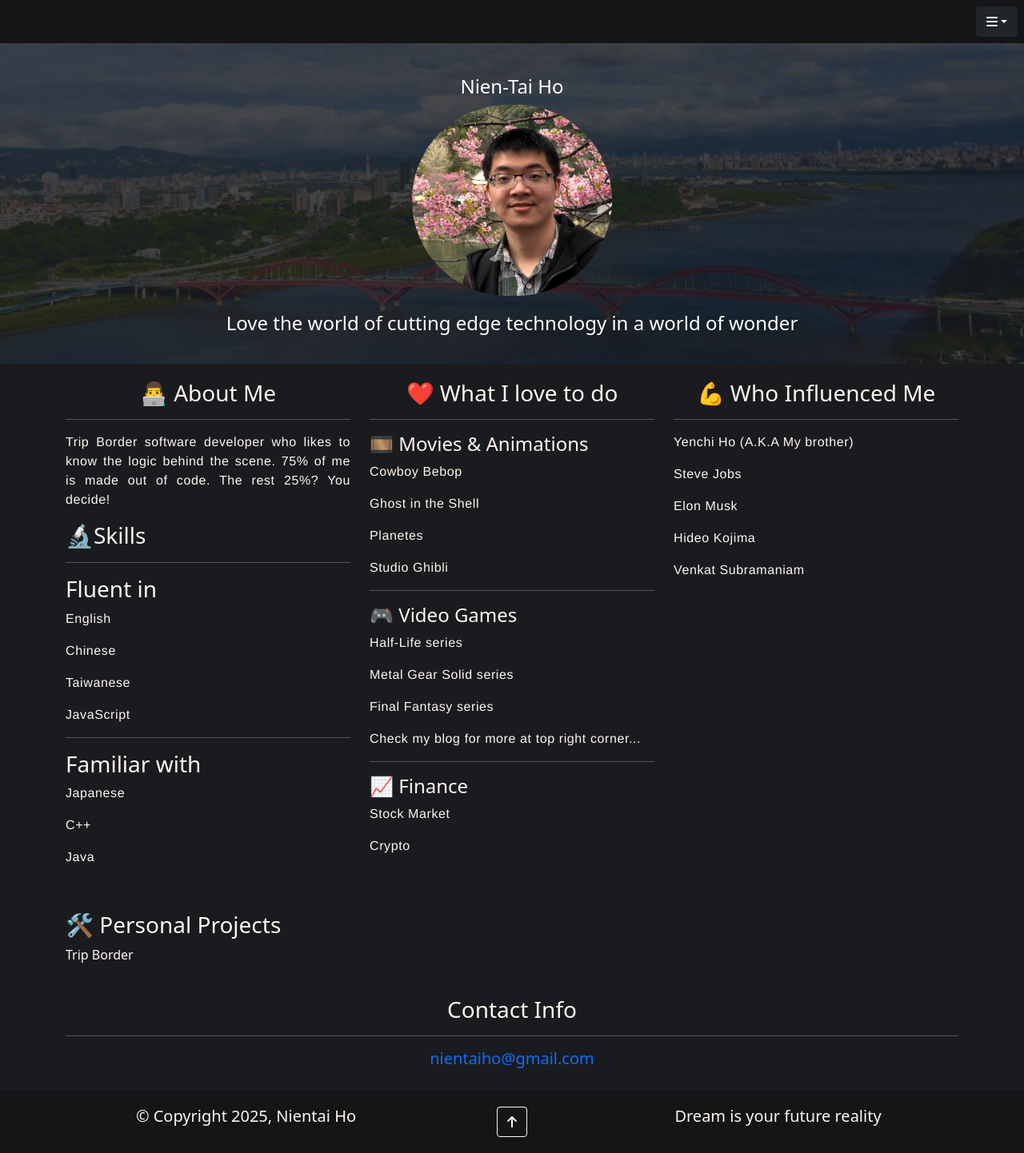
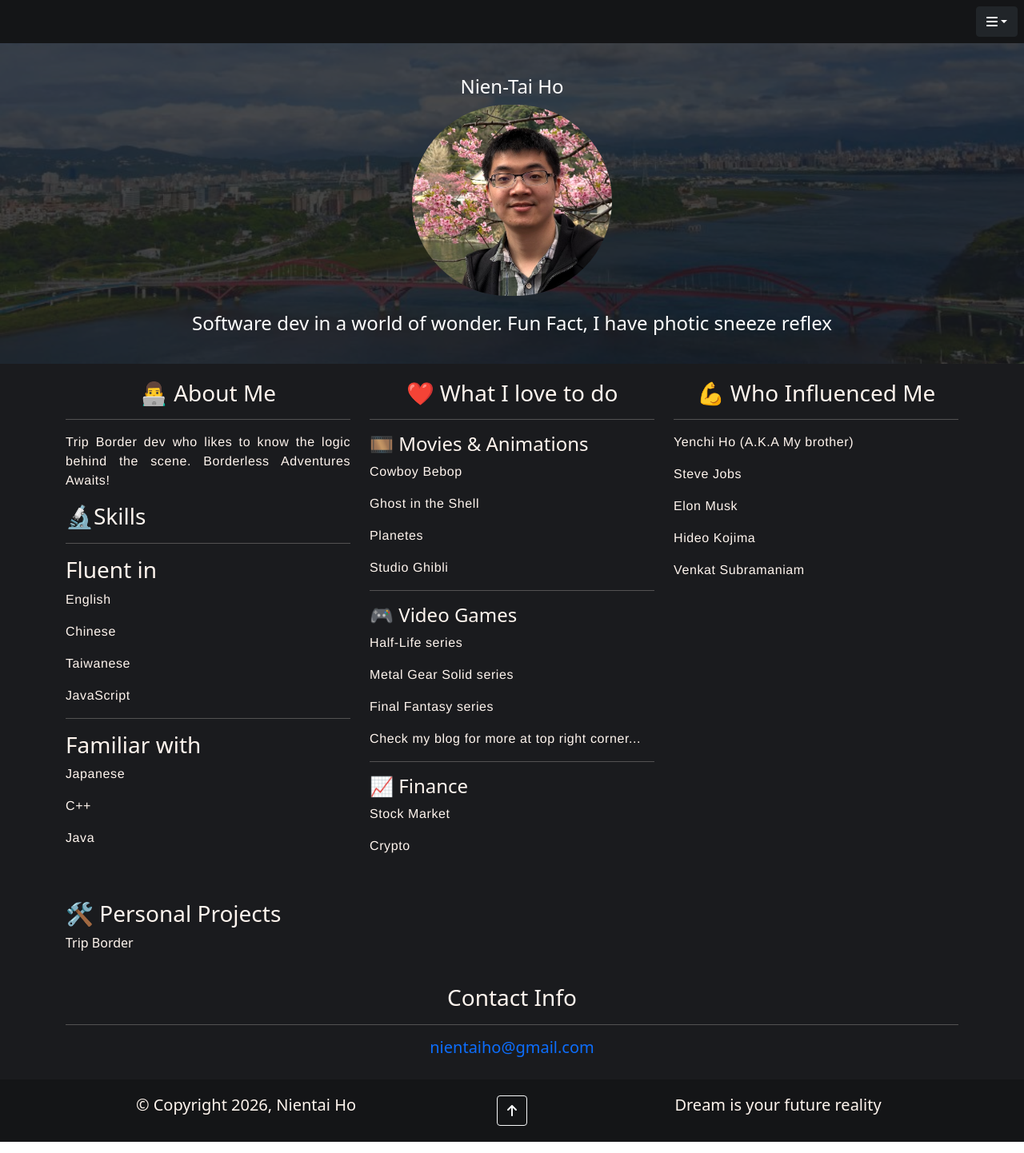
Before and after one commit to hntddt123/MyPersonalWebPageReact, a React (Vite) app: page / in a window 1280 px wide. Shown: the whole page at 80% size. Built offline with nearby package versions, Linux system fonts and the light colour scheme.

Commit message:
Updated About me and Profile quote

```diff
--- a/src/components/AboutMe.jsx
+++ b/src/components/AboutMe.jsx
@@ -11,9 +11,8 @@ function AboutMe() {
             <h3 className='text-center'>👨‍💻 About Me</h3>
             <hr />
             <p>
-              Trip Border software developer who likes to know the logic behind the scene.
-              75% of me is made out of code.
-              The rest 25%? You decide!
+              Trip Border dev who likes to know the logic behind the scene.
+              Borderless Adventures Awaits!
             </p>
             <Skills />
           </div>
--- a/src/components/Footer.jsx
+++ b/src/components/Footer.jsx
@@ -8,7 +8,7 @@ function Footer() {
       <div className='container'>
         <Row className='row'>
           <Col xs={5} className='text-center'>
-            <h5>&copy; Copyright 2025, Nientai Ho</h5>
+            <h5>&copy; Copyright 2026, Nientai Ho</h5>
           </Col>
           <Col xs={2} className='text-center'>
             <a href='#Top' aria-label='ToTop' className='btn btn-outline-light'>
--- a/src/components/Profile.jsx
+++ b/src/components/Profile.jsx
@@ -19,7 +19,7 @@ function Profile() {
             <div className='col-md-12 text-center'>
               <img className='img-fluid' src={myWebPic} alt='MyPic' style={{ borderRadius: 200 }} />
               <h4 style={{ color: 'white', paddingTop: 20 }}>
-                <blockquote>Love the world of cutting edge technology in a world of wonder</blockquote>
+                <blockquote>Software dev in a world of wonder. Fun Fact, I have photic sneeze reflex</blockquote>
               </h4>
             </div>
           </div>
```
Also changed, not shown: 1 other file (tests, documents, lock files or other folders).
